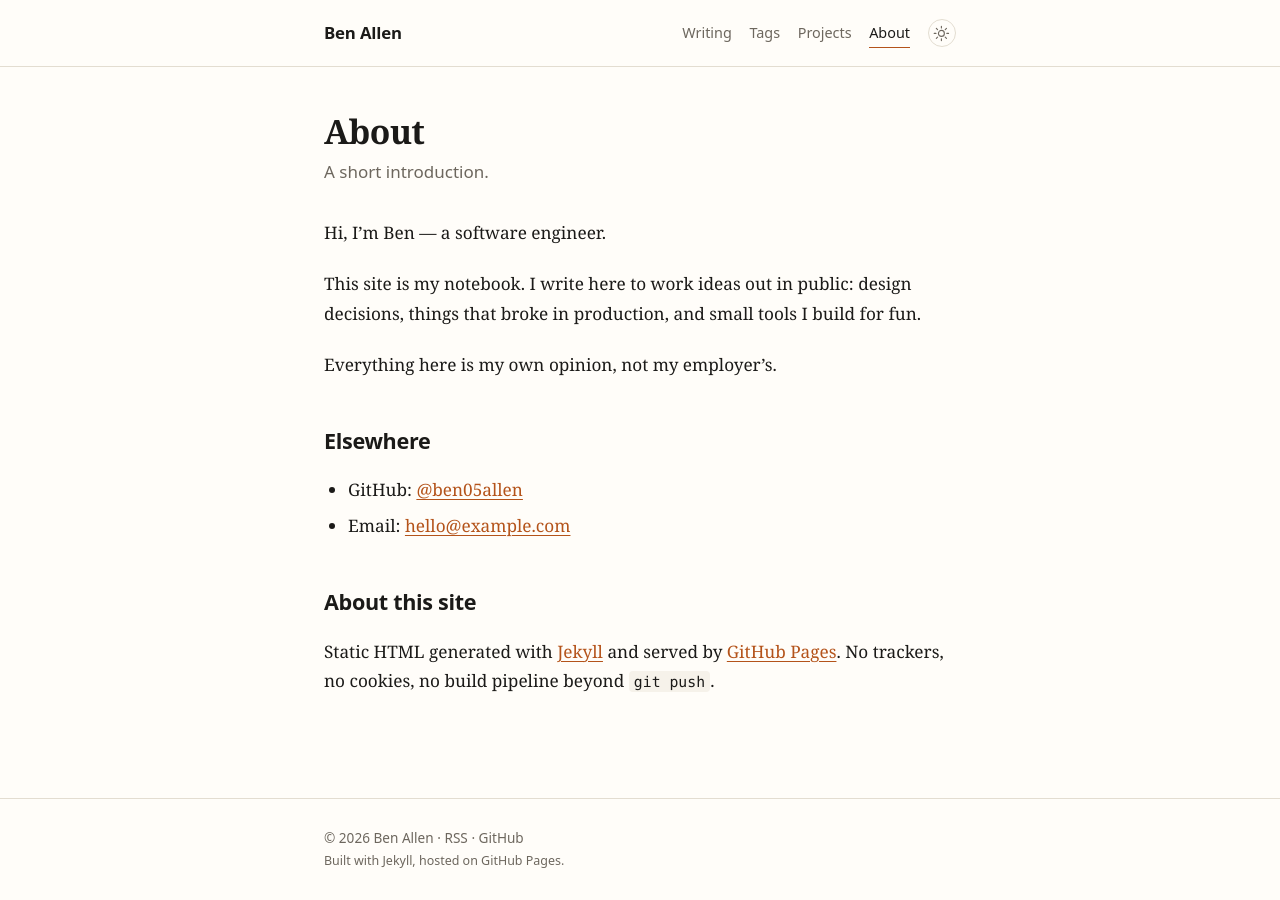
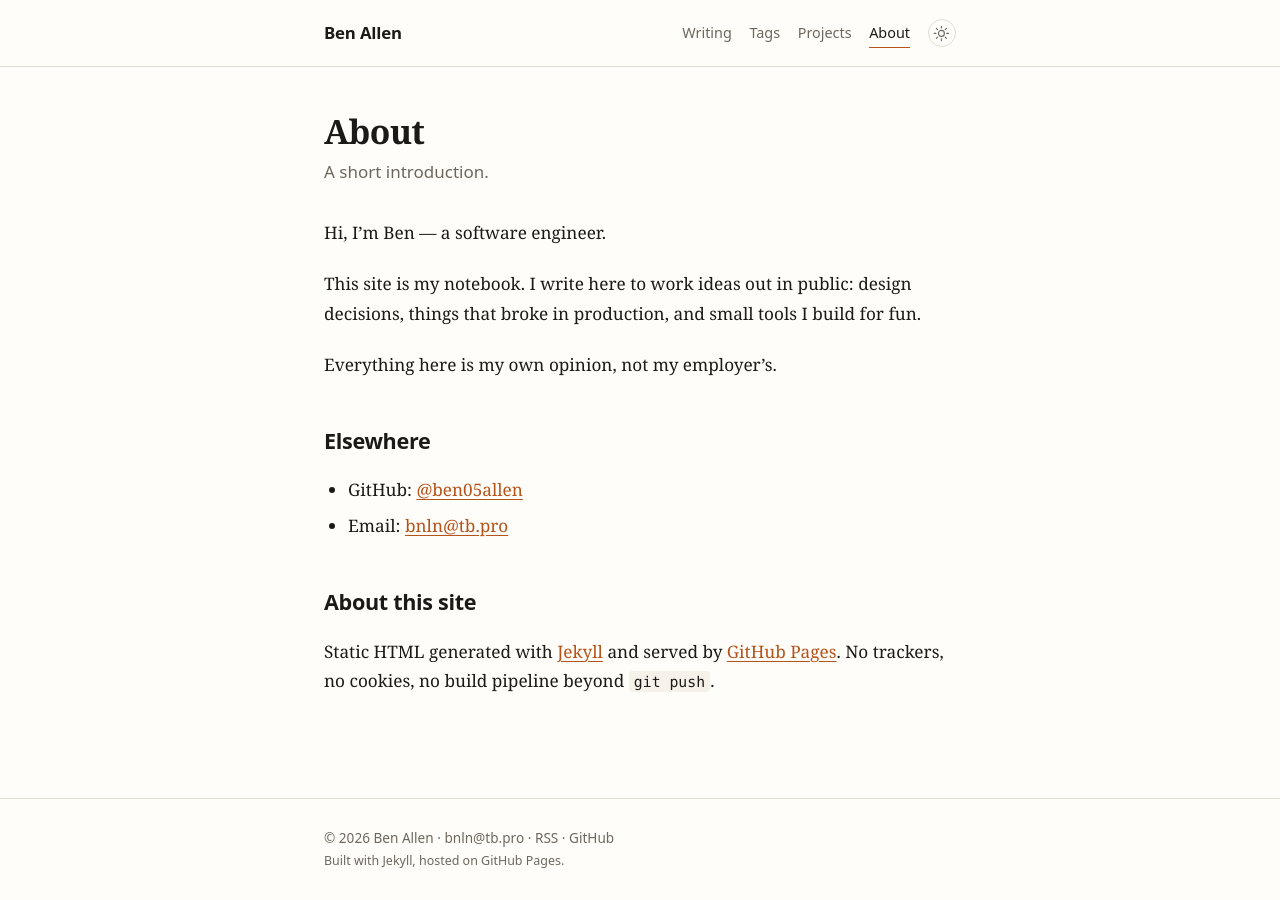
Before and after one commit to ben05allen/ben05allen.github.io, a Jekyll site: the page built from about.md, in a window 1280 px wide. Built offline with Jekyll 4.4.1, drawn with Linux system fonts in a browser that asks for light colours.

Commit message:
Add contact email bnln@tb.pro
Set site.email in _config.yml as the single source, use it for the mailto
link in the footer and on /about/ (replacing the placeholder address).

```diff
--- a/_config.yml
+++ b/_config.yml
@@ -8,6 +8,8 @@ description: >-
   Personal blog of Ben Allen — writing about software engineering, tooling,
   and the occasional side project.
 author: Ben Allen
+# Single source of truth for the mailto links in the footer and on /about/.
+email: bnln@tb.pro
 
 # This is a GitHub Pages *user site*, so it is served from the domain root.
 url: "https://ben05allen.github.io"
--- a/_includes/footer.html
+++ b/_includes/footer.html
@@ -2,6 +2,10 @@
   <div class="site-footer__inner">
     <p>
       &copy; {{ site.time | date: '%Y' }} {{ site.author }}
+      {% if site.email %}
+        <span aria-hidden="true">·</span>
+        <a href="mailto:{{ site.email }}">{{ site.email }}</a>
+      {% endif %}
       <span aria-hidden="true">·</span>
       <a href="{{ '/feed.xml' | relative_url }}">RSS</a>
       <span aria-hidden="true">·</span>
--- a/about.md
+++ b/about.md
@@ -15,7 +15,7 @@ Everything here is my own opinion, not my employer's.
 ## Elsewhere
 
 - GitHub: [@ben05allen](https://github.com/ben05allen)
-- Email: [hello@example.com](mailto:hello@example.com)
+- Email: [{{ site.email }}](mailto:{{ site.email }})
 
 ## About this site
 
```
